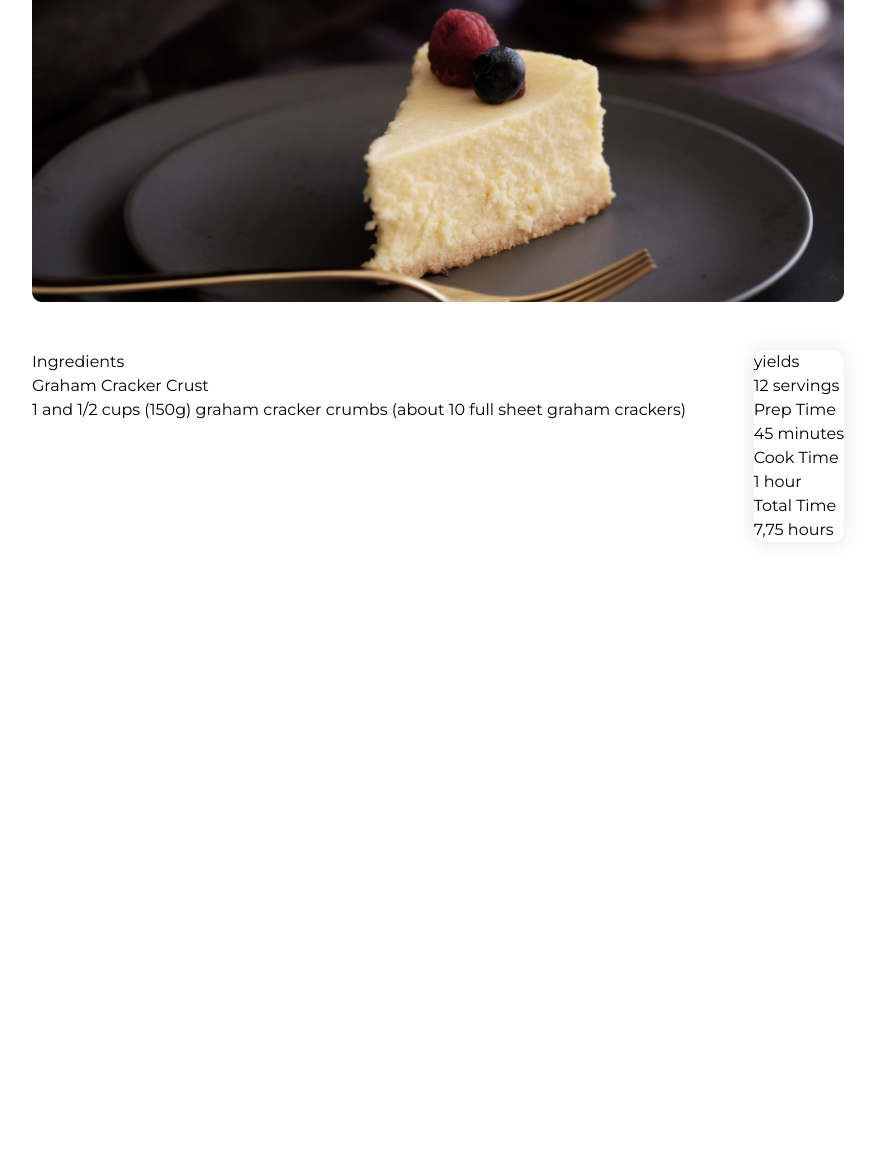
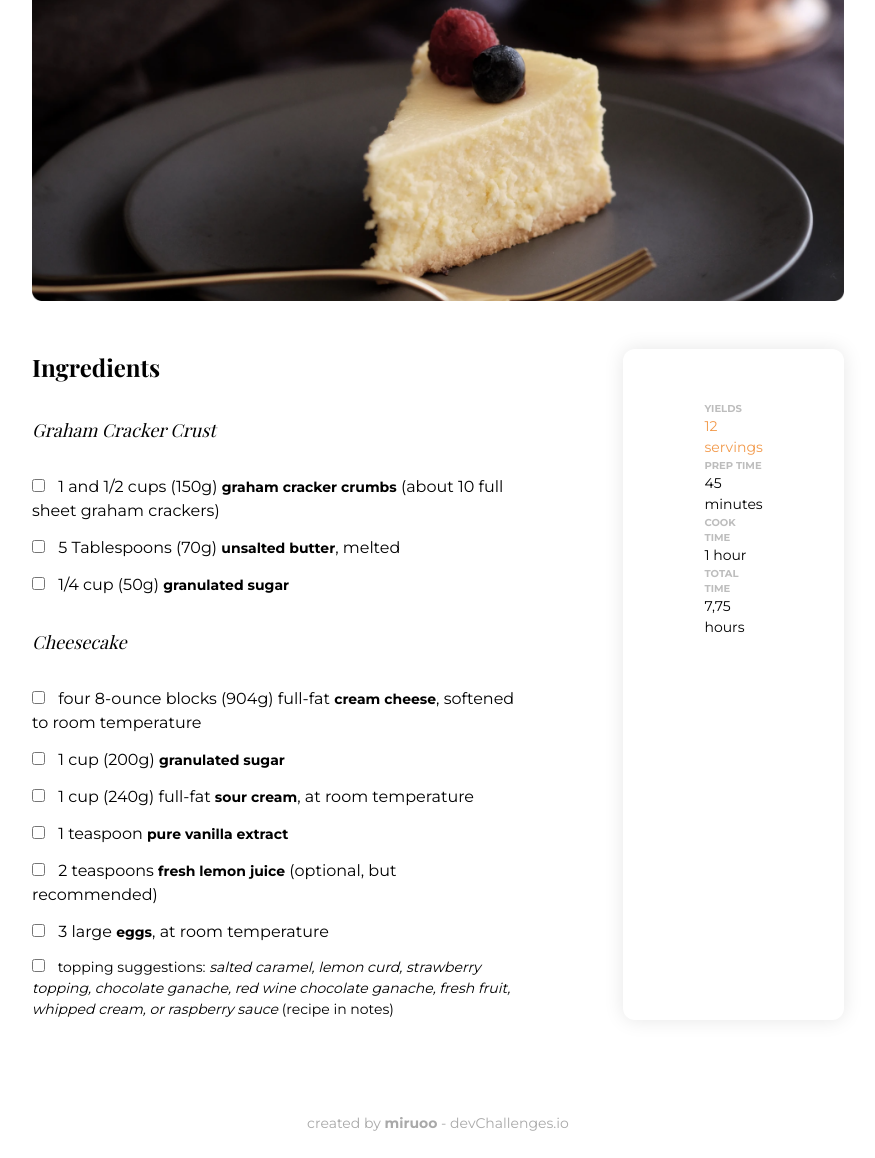
Before and after one commit to miily8310s/ch-recipe, a plain HTML site: page index.html in a window 1280 px wide. Shown: the part 288-1446 px from the top of the page, without its empty margins (202-1077 px from the left). Before the commit the page ends 854 px from the top, so only its background shows below. Drawn offline with nearby package versions, Linux system fonts and the light colour scheme.

Commit message:
材料まで

```diff
--- a/index.html
+++ b/index.html
@@ -35,6 +35,7 @@
     <div class="recipe">
       <div class="recipe__title">Classic Cheesecake Recipe</div>
       <div class="recipe__explanation">
+        <div class="recipe__explanation__icon"></div>
         Look no further for a creamy and ultra smooth classic cheesecake recipe!
         Paired with a buttery graham cracker crust, no one can deny its simple
         decadence. For the best results, bake in a water bath.
@@ -64,16 +65,96 @@
         </div>
         <!-- 材料とレシピ順 -->
         <div class="recipe__details__main">
+          <!-- 材料 -->
           <div class="recipe__details__ingrediats">
-            <div>Ingredients</div>
-            <div>Graham Cracker Crust</div>
-            <div>
-              1 and 1/2 cups (150g) graham cracker crumbs (about 10 full sheet
-              graham crackers)
+            <div class="recipe__details__ingrediats__title">Ingredients</div>
+            <!-- Graham Cracker Crust -->
+            <div class="recipe__details__ingrediats__food">
+              Graham Cracker Crust
+            </div>
+            <div class="recipe__details__ingrediats__role">
+              <input type="checkbox" name="" id="" />
+              1 and 1/2 cups (150g)
+              <span class="recipe__details__ingrediats__role__bold"
+                >graham cracker crumbs</span
+              >
+              (about 10 full sheet graham crackers)
+            </div>
+            <div class="recipe__details__ingrediats__role">
+              <input type="checkbox" name="" id="" />
+              5 Tablespoons (70g)
+              <span class="recipe__details__ingrediats__role__bold"
+                >unsalted butter</span
+              >, melted
+            </div>
+            <div class="recipe__details__ingrediats__role">
+              <input type="checkbox" name="" id="" />
+              1/4 cup (50g)
+              <span class="recipe__details__ingrediats__role__bold"
+                >granulated sugar</span
+              >
+            </div>
+            <!-- Cheesecake -->
+            <div class="recipe__details__ingrediats__food">Cheesecake</div>
+            <div class="recipe__details__ingrediats__role">
+              <input type="checkbox" name="" id="" />
+              four 8-ounce blocks (904g) full-fat
+              <span class="recipe__details__ingrediats__role__bold"
+                >cream cheese</span
+              >, softened to room temperature
+            </div>
+            <div class="recipe__details__ingrediats__role">
+              <input type="checkbox" name="" id="" />
+              1 cup (200g)
+              <span class="recipe__details__ingrediats__role__bold"
+                >granulated sugar</span
+              >
+            </div>
+            <div class="recipe__details__ingrediats__role">
+              <input type="checkbox" name="" id="" />
+              1 cup (240g) full-fat
+              <span class="recipe__details__ingrediats__role__bold"
+                >sour cream</span
+              >, at room temperature
+            </div>
+            <div class="recipe__details__ingrediats__role">
+              <input type="checkbox" name="" id="" />
+              1 teaspoon
+              <span class="recipe__details__ingrediats__role__bold"
+                >pure vanilla extract</span
+              >
+            </div>
+            <div class="recipe__details__ingrediats__role">
+              <input type="checkbox" name="" id="" />
+              2 teaspoons
+              <span class="recipe__details__ingrediats__role__bold"
+                >fresh lemon juice</span
+              >
+              (optional, but recommended)
+            </div>
+            <div class="recipe__details__ingrediats__role">
+              <input type="checkbox" name="" id="" />
+              3 large
+              <span class="recipe__details__ingrediats__role__bold">eggs</span>,
+              at room temperature
+            </div>
+            <div class="recipe__details__ingrediats__suggetions">
+              <input type="checkbox" name="" id="" />
+              topping suggestions:
+              <span class="recipe__details__ingrediats__suggetions__italic"
+                >salted caramel, lemon curd, strawberry topping, chocolate
+                ganache, red wine chocolate ganache, fresh fruit, whipped cream,
+                or raspberry sauce</span
+              >
+              (recipe in notes)
             </div>
           </div>
         </div>
       </div>
+      <footer>
+        created by <span class="footer-user-name">miruoo</span> -
+        devChallenges.io
+      </footer>
     </div>
   </body>
 </html>
--- a/style.css
+++ b/style.css
@@ -1,5 +1,6 @@
 * {
   font-family: "Montserrat", sans-serif;
+  font-size: 14px;
 }
 
 .recipe {
@@ -13,6 +14,19 @@
   font-size: 48px;
 }
 
+.recipe__explanation {
+  display: flex;
+  font-style: italic;
+  margin: 12px 0 17px;
+  align-items: flex-start;
+}
+
+.recipe__explanation__icon {
+  content: url(./images/6dots.svg);
+  margin-top: 15px;
+  margin-right: 12px;
+}
+
 .recipe__details {
   display: flex;
   flex-direction: row-reverse;
@@ -20,10 +34,117 @@
 }
 
 .recipe__details__times {
+  padding: 52px 10% 50px;
   box-shadow: 0px 0px 20px rgba(0, 0, 0, 0.1);
+  margin-left: 100px;
   border-radius: 12px;
+}
+
+.recipe__details__yields__name {
+  font-size: 10px;
+  font-weight: bold;
+  text-transform: uppercase;
+  color: #bdbdbd;
+}
+
+.recipe__details__yields__number {
+  color: #f2994a;
+}
+
+.recipe__details__cook__time__name {
+  font-size: 10px;
+  font-weight: bold;
+  text-transform: uppercase;
+  color: #bdbdbd;
 }
 
 .recipe__details__main {
   flex-grow: 1;
 }
+
+.recipe__details__ingrediats__title {
+  font-family: "Playfair Display", serif;
+  font-size: 24px;
+  font-weight: bold;
+}
+
+.recipe__details__ingrediats__food {
+  font-family: "Playfair Display", serif;
+  margin: 32px 0 31px;
+  font-size: 18px;
+  font-style: italic;
+}
+
+.recipe__details__ingrediats__role {
+  font-size: 16px;
+}
+.recipe__details__ingrediats__role > input {
+  margin-right: 9px;
+}
+.recipe__details__ingrediats__role:not(:last-child) {
+  margin-bottom: 13px;
+}
+
+.recipe__details__ingrediats__role__bold {
+  font-weight: bold;
+}
+
+.recipe__details__ingrediats__suggetions > input {
+  margin-right: 9px;
+}
+
+.recipe__details__ingrediats__suggetions__italic {
+  font-style: italic;
+}
+
+footer {
+  margin-top: 93px;
+  text-align: center;
+  color: #a9a9a9;
+}
+
+.footer-user-name {
+  font-size: inherit;
+  font-weight: 600;
+}
+
+@media screen and (max-width: 767px) {
+  .recipe {
+    padding: 32px 11px 24px;
+  }
+  .recipe__title {
+    font-size: 24px;
+  }
+  .recipe__explanation__icon {
+    margin-top: 8px;
+  }
+  .recipe__details {
+    flex-direction: column;
+    margin-top: 24px;
+  }
+  .recipe__details__times {
+    padding: 0;
+    box-shadow: none;
+    border-radius: 0;
+    margin-right: 80px;
+  }
+  .recipe__details__yields {
+    font-size: 10px;
+    margin-bottom: 20px;
+  }
+  .recipe__details__yields__name {
+    font-size: 8px;
+  }
+  .recipe__details__cook__times {
+    display: flex;
+    justify-content: space-between;
+    font-size: 10px;
+    margin-bottom: 34px;
+  }
+  .recipe__details__cook__time__name {
+    font-size: 8px;
+  }
+  footer {
+    margin-top: 129px;
+  }
+}
```
